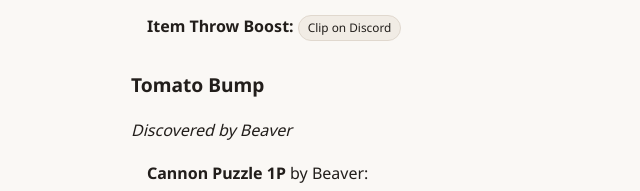
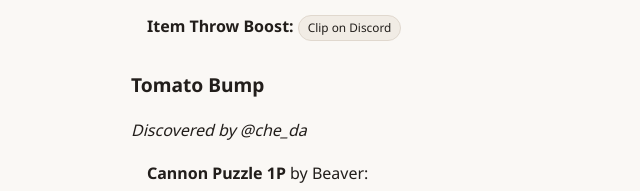
Before and after one commit to allvei/bigwalk-speedrun-guide, an Eleventy site: page src/index.njk in a window 1280 px wide. Shown: the part 7778-7969 px from the top of the page, 151-791 px from the left. Built offline with nearby package versions, Linux system fonts and the light colour scheme; Eleventy itself is replaced by a stand-in of ours; files that its build step writes are made by us from their sources; no server answers.

Commit message:
Update discovery credit for Tomato Bump

```diff
--- a/src/content/04-glitch-list.md
+++ b/src/content/04-glitch-list.md
@@ -82,7 +82,7 @@ The Blue House Lantern Clip video contains several methods of completing the Blu
 
 ### Tomato Bump
 
-*Discovered by Beaver*
+*Discovered by @che_da*
 
 - **Cannon Puzzle 1P** by Beaver: https://www.youtube.com/watch?v=_Knu1btNYao
 
```
